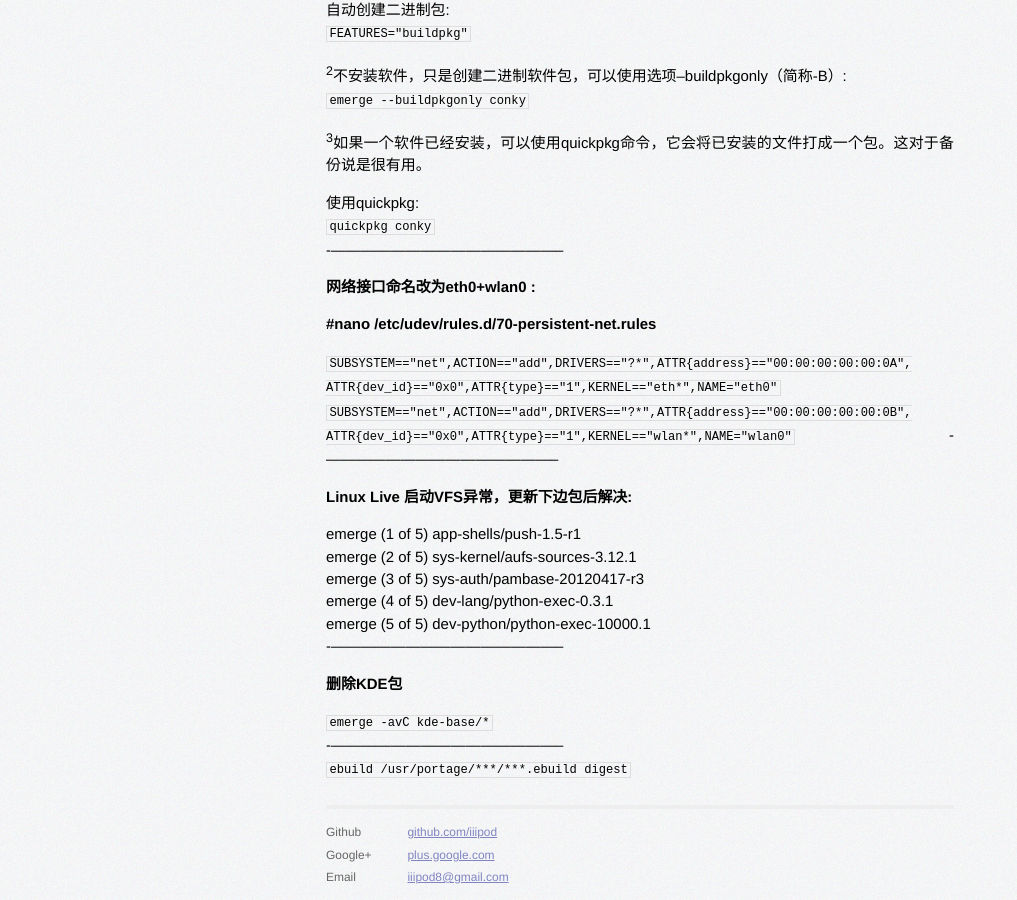
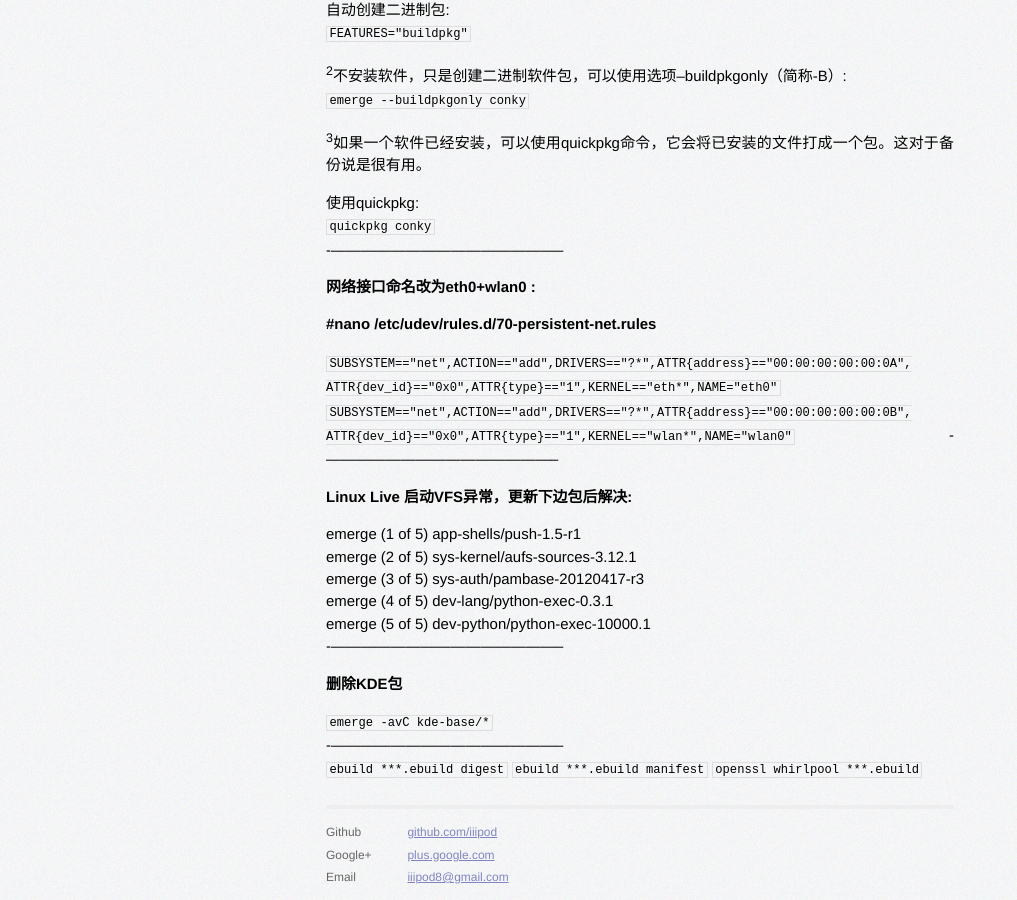
Before and after one commit to iiipod/iiipod.github.com, a Jekyll site: the page built from _posts/2013-05-11-Gentoo随笔.markdown, in a window 1280 px wide and 900 px high, scrolled down 815 px. Shown: the whole window, without its empty margins (0-1017 px from the left). Built offline with Jekyll 4.4.1, drawn with Linux system fonts in a browser that asks for light colours; Markdown is read by kramdown in place of the engine named in the settings.

Commit message:
2014年 04月 25日 星期五 20:54:24 CST

```diff
--- a/_posts/2013-05-11-Gentoo随笔.markdown
+++ b/_posts/2013-05-11-Gentoo随笔.markdown
@@ -52,4 +52,6 @@ ATTR{dev_id}=="0x0",ATTR{type}=="1",KERNEL=="wlan*",NAME="wlan0"`
 # 删除KDE包
 `emerge -avC kde-base/*`
 \------------------------------------------------
-`ebuild /usr/portage/***/***.ebuild digest`
+`ebuild ***.ebuild digest`
+`ebuild ***.ebuild manifest`
+`openssl whirlpool ***.ebuild`
```
